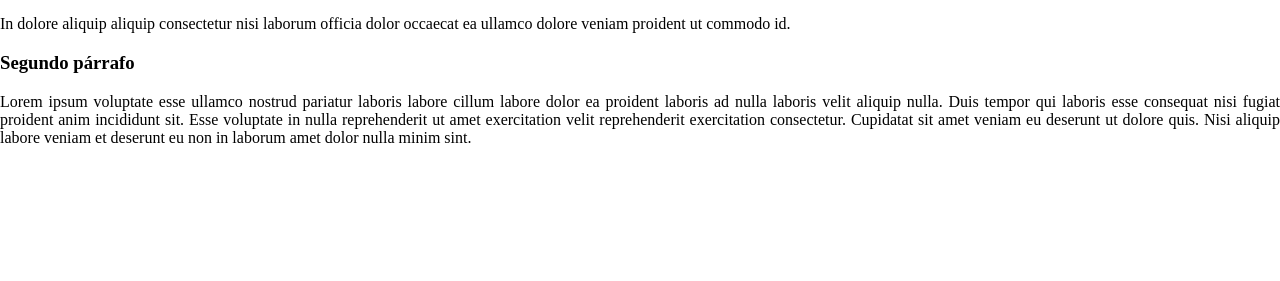
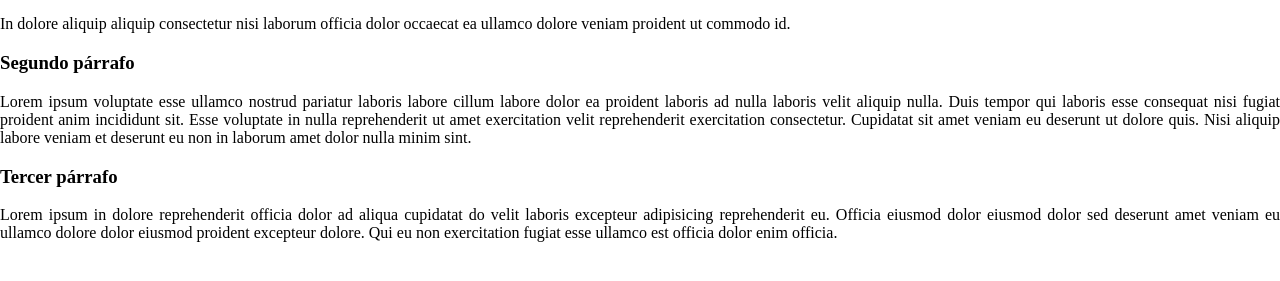
Before and after one commit to DiazAlvarran/WebCata, a plain HTML site: page index.html in a window 1280 px wide. Shown: the part 81-362 px from the top of the page. Drawn offline with Linux system fonts and the light colour scheme.

Commit message:
Agregamos tercer párrafo con su respectivo subtitulo

```diff
--- a/index.html
+++ b/index.html
@@ -13,5 +13,8 @@
 
 	<h3>Segundo párrafo</h3>
 	<p>Lorem ipsum voluptate esse ullamco nostrud pariatur laboris labore cillum labore dolor ea proident laboris ad nulla laboris velit aliquip nulla. Duis tempor qui laboris esse consequat nisi fugiat proident anim incididunt sit. Esse voluptate in nulla reprehenderit ut amet exercitation velit reprehenderit exercitation consectetur. Cupidatat sit amet veniam eu deserunt ut dolore quis. Nisi aliquip labore veniam et deserunt eu non in laborum amet dolor nulla minim sint.</p>
+
+	<h3>Tercer párrafo</h3>
+	<p>Lorem ipsum in dolore reprehenderit officia dolor ad aliqua cupidatat do velit laboris excepteur adipisicing reprehenderit eu. Officia eiusmod dolor eiusmod dolor sed deserunt amet veniam eu ullamco dolore dolor eiusmod proident excepteur dolore. Qui eu non exercitation fugiat esse ullamco est officia dolor enim officia.</p>
 </body>
 </html>
```
